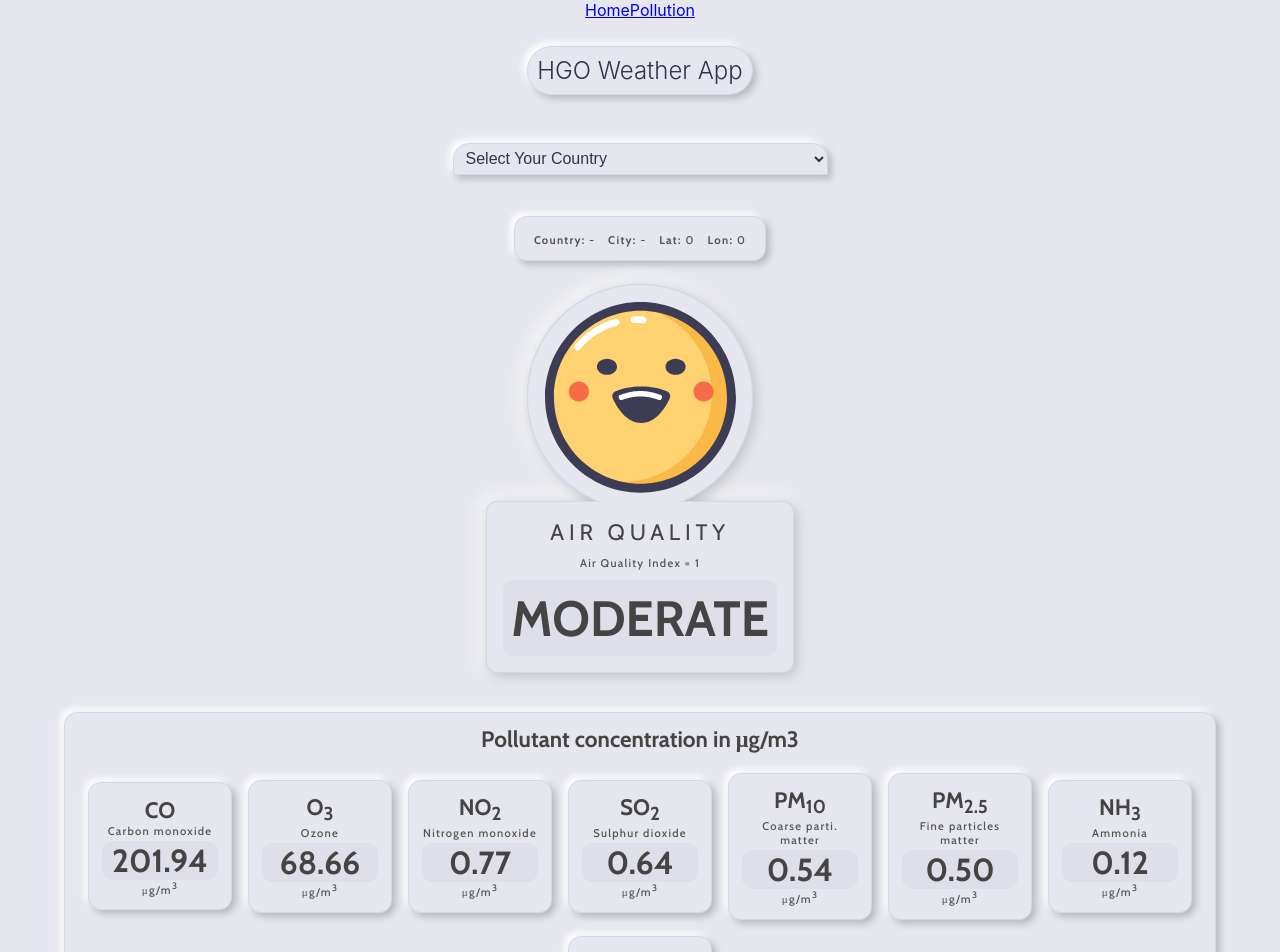
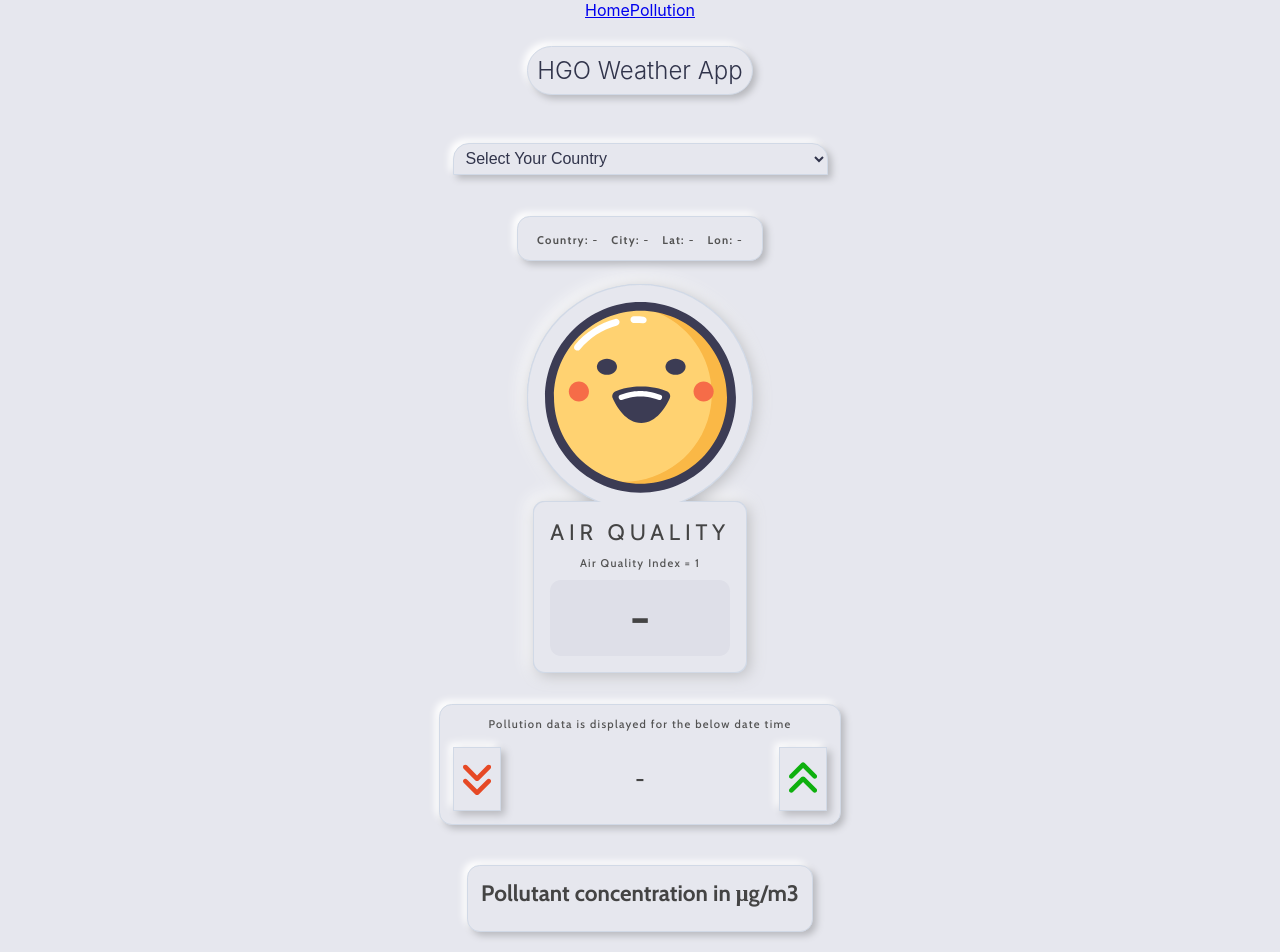
Before and after one commit to Harshal2k/HgoWeatherApp, a React (Create React App) app: page /pollution in a window 1280 px wide. Shown: the top 952 px of the page. Built offline with nearby package versions, Linux system fonts and the light colour scheme.

Commit message:
Fixed date issues
now the pollution details will be refreshed(not the API) everytime we change the date

```diff
--- a/package.json
+++ b/package.json
@@ -8,6 +8,7 @@
     "@testing-library/user-event": "^13.5.0",
     "firebase": "^9.6.6",
     "lottie-web": "^5.8.1",
+    "moment": "^2.29.1",
     "react": "^17.0.2",
     "react-dom": "^17.0.2",
     "react-redux": "^7.2.6",
--- a/src/components/airPollutionComponents/pollutants.js
+++ b/src/components/airPollutionComponents/pollutants.js
@@ -10,7 +10,6 @@ const Pollutants = ({ pollutantsObj }) => {
     for (var i = 0; i < arr.length - 1; i++) {
         var swap = false;
         for (var j = 0; j < arr.length - 1; j++) {
-            console.log(arr[j].value);
             if (Number(arr[j].value) < Number(arr[j + 1].value)) {
                 var obj1 = arr[j]
                 var obj2 = arr[j + 1]
@@ -29,7 +28,7 @@ const Pollutants = ({ pollutantsObj }) => {
             <h1 className="info-h1">Pollutant concentration in μg/m3</h1>
             <div className="pollutionContainer" style={{ flexDirection: "unset", marginTop:"0.7rem" }}>
                 {arr.map((elem) =>
-                    <div className="neumorphismEffect" style={{ width: "9rem", margin: "0.5rem" }}>
+                    <div className="neumorphismEffect" style={{ width: "9rem", margin: "0.5rem", height:"9rem" }}>
                         {generateName(elem.key)}
                         <h1 className="textWithBg" style={{ fontSize: "2rem", marginTop: "0.2rem" }}>{elem.value.toFixed(2)}</h1>
                         <p className="info-p">μg/m<sup>3</sup></p>
@@ -46,59 +45,59 @@ const generateName = (name) => {
         case 'co':
             return (
                 <React.Fragment>
-                    <h1 className="info-h1">CO</h1>
-                    <p className="info-p">Carbon monoxide</p>
+                    <h1 className="info-h1" style={{height:"2rem"}}>CO</h1>
+                    <p className="info-p" style={{height:"1.8rem"}}>Carbon monoxide</p>
                 </React.Fragment>
             );
         case 'no':
             return (
                 <React.Fragment>
-                    <h1 className="info-h1">NO</h1>
-                    <p className="info-p">Nitrogen monoxide</p>
+                    <h1 className="info-h1" style={{height:"2rem"}}>NO</h1>
+                    <p className="info-p" style={{height:"1.8rem"}}>Nitrogen monoxide</p>
                 </React.Fragment>
             );
         case 'no2':
             return (
                 <React.Fragment>
-                    <h1 className="info-h1">NO<sub>2</sub></h1>
-                    <p className="info-p">Nitrogen monoxide</p>
+                    <h1 className="info-h1" style={{height:"2rem"}}>NO<sub>2</sub></h1>
+                    <p className="info-p" style={{height:"1.8rem"}}>Nitrogen oxide</p>
                 </React.Fragment>
             );
 
         case 'o3':
             return (
                 <React.Fragment>
-                    <h1 className="info-h1">O<sub>3</sub></h1>
-                    <p className="info-p">Ozone</p>
+                    <h1 className="info-h1" style={{height:"2rem"}}>O<sub>3</sub></h1>
+                    <p className="info-p" style={{height:"1.8rem"}}>Ozone</p>
                 </React.Fragment>
             );
 
         case 'so2':
             return (
                 <React.Fragment>
-                    <h1 className="info-h1">SO<sub>2</sub></h1>
-                    <p className="info-p">Sulphur dioxide</p>
+                    <h1 className="info-h1" style={{height:"2rem"}}>SO<sub>2</sub></h1>
+                    <p className="info-p" style={{height:"1.8rem"}}>Sulphur dioxide</p>
                 </React.Fragment>
             );
         case 'pm2_5':
             return (
                 <React.Fragment>
-                    <h1 className="info-h1">PM<sub>2.5</sub></h1>
-                    <p className="info-p">Fine particles matter</p>
+                    <h1 className="info-h1" style={{height:"2rem"}}>PM<sub>2.5</sub></h1>
+                    <p className="info-p" style={{height:"1.8rem"}}>Fine particles matter</p>
                 </React.Fragment>
             );
         case 'pm10':
             return (
                 <React.Fragment>
-                    <h1 className="info-h1">PM<sub>10</sub></h1>
-                    <p className="info-p">Coarse parti. matter</p>
+                    <h1 className="info-h1" style={{height:"2rem"}}>PM<sub>10</sub></h1>
+                    <p className="info-p" style={{height:"1.8rem"}}>Coarse parti. matter</p>
                 </React.Fragment>
             );
         case 'nh3':
             return (
                 <React.Fragment>
-                    <h1 className="info-h1">NH<sub>3</sub></h1>
-                    <p className="info-p">Ammonia</p>
+                    <h1 className="info-h1" style={{height:"2rem"}}>NH<sub>3</sub></h1>
+                    <p className="info-p" style={{height:"1.8rem"}}>Ammonia</p>
                 </React.Fragment>
             );
 
--- a/src/components/airPollutionComponents/pollutionDetails.js
+++ b/src/components/airPollutionComponents/pollutionDetails.js
@@ -1,6 +1,6 @@
 import React from "react";
 import { useSelector, useDispatch } from "react-redux";
-import { setPollutionData } from "../../actions";
+import { setPollutionData, setPollutants } from "../../actions";
 import Pollutants from "./pollutants";
 import poor from '../../../src/static/poor.json'
 import veryPoor from '../../../src/static/veryPoor.json';
@@ -8,14 +8,54 @@ import moderate from '../../../src/static/moderate.json';
 import good from '../../../src/static/good.json';
 import fair from '../../../src/static/fair.json';
 import lottie from 'lottie-web';
+import moment from 'moment'
 
+var fetchStarted = false;
+var AQI = 0;
+var aqiComment = "-";
+var emote = good;
+var isEmoteChanged = false;
+var date="-";
+var pDatalistIndex=0;
+var pollutionListLength=0;
 async function getPollutionData(coordinates, dispatch) {
-    var res = await fetch(`http://api.openweathermap.org/data/2.5/air_pollution/forecast?lat=${coordinates.lat}&lon=${coordinates.lon}&appid=78d818a07aa06aad2c5ca7f24be31e9f`)
-    var data = await res.json();
-    dispatch(setPollutionData(data));
-    console.log(data.list[0].main);
-    console.log(data)
-        ;
+    try {
+        if (!fetchStarted && coordinates.lat !== "-" && coordinates.lon !== "-") {
+            fetchStarted = true;
+            var res = await fetch(`http://api.openweathermap.org/data/2.5/air_pollution/forecast?lat=${coordinates.lat}&lon=${coordinates.lon}&appid=78d818a07aa06aad2c5ca7f24be31e9f`);
+            var data = await res.json();
+            dispatch(setPollutionData(data));
+            fetchStarted = false;
+        }
+    } catch (err) {
+        dispatch(setPollutionData({}));
+        fetchStarted = false;
+    }
+
+}
+
+function change(data,index,dispatch,isUp){
+    if(isUp){
+        index=index+1;
+    }else{
+        index=index-1;
+    }
+    console.log(index);
+    if(index>=data.list.length-1){
+        document.querySelector("#up").disabled=true;
+        document.querySelector("#down").disabled=false;
+    }else if(index==0){
+        document.querySelector("#down").disabled=true;
+        document.querySelector("#up").disabled=false;
+    }else{
+        document.querySelector("#down").disabled=false;
+        document.querySelector("#up").disabled=false;
+    }
+    if ("components" in data.list[index]) {
+        dispatch(setPollutants({index:index,component:data.list[index].components,aqi:data.list[index].main.aqi}));
+        document.querySelector("#dateText").innerHTML=moment.unix(data.list[index].dt).format("lll");
+
+    }
 }
 
 const Pollution = () => {
@@ -24,29 +64,68 @@ const Pollution = () => {
     var city = useSelector(state => state.city);
     var country = useSelector(state => state.country);
     var pollutionData = useSelector(state => state.pollutionData);
-    console.log(pollutionData);
-    if (pollutionData === {}) {
+    const pollutantsData=useSelector(state=>state.pollutants);
+    let pollutantsIndex=pollutantsData.index;
+    let pollutants=pollutantsData.component;
+    let AQI = pollutantsData.aqi;
+    console.log(pollutants);
+    if(pollutants=={}){
+        console.log("in")
+        document.querySelector("#down").disabled=true;
+        document.querySelector("#up").disabled=true;
+    }
+    if (Object.keys(pollutionData).length === 0) {
         getPollutionData(coordinates, dispatch);
     }
-    const pollutants = {
-        "co": 201.94053649902344,
-        "no": 0.01877197064459324,
-        "no2": 0.7711350917816162,
-        "o3": 68.66455078125,
-        "so2": 0.6407499313354492,
-        "pm2_5": 0.5,
-        "pm10": 0.540438711643219,
-        "nh3": 0.12369127571582794
-    };
+    if (pollutionData && pollutionData.list && pollutionData.list.length > 0) {
+        if(Object.keys(pollutants).length===0){
+            dispatch(setPollutants({index:0,component:pollutionData.list[0].components,aqi:pollutionData.list[0].main.aqi}));
+            pollutantsIndex=0;
+            pollutants=pollutionData.list[0].components;
+            AQI=pollutionData.list[0].main.aqi;
+        }
+        //AQI = pollutionData.list[0].main.aqi;
+        if (AQI === 1) {
+            aqiComment = "Good";
+            emote = good;
+        } else if (AQI === 2) {
+            aqiComment = "Fair";
+            emote = fair;
+        } else if (AQI === 3) {
+            aqiComment = "Moderate";
+            emote = moderate;
+        } else if (AQI === 4) {
+            aqiComment = "Poor";
+            emote = poor;
+        } else if (AQI === 5) {
+            aqiComment = "Very Poor";
+            emote = veryPoor;
+        } else {
+            aqiComment = "-";
+            emote = good;
+        }
+        isEmoteChanged = true;
+        pollutionListLength=pollutionData.list.length;
+        date=moment.unix(pollutionData.list[pollutantsIndex].dt).format("lll");
+    }
     React.useEffect(() => {
-        lottie.loadAnimation({
+        var animation = lottie.loadAnimation({
             container: document.querySelector("#earthAnim"),
-            animationData: good,
+            animationData: emote,
         });
-    }, []);
+        if (isEmoteChanged) {
+            animation.destroy();
+            animation = lottie.loadAnimation({
+                container: document.querySelector("#earthAnim"),
+                animationData: emote,
+            });
+            isEmoteChanged = false;
+        }
+
+    }, [emote]);
 
     return (
-        <div className="pollutionContainer" style={{width:"100%"}}>
+        <div className="pollutionContainer" style={{ width: "100%" }}>
             <div className="addressDetails">
                 <p className="info-p addrText"><span className="mkBold">Country:</span> {country ? country : "-"}</p>
                 <p className="info-p addrText"><span className="mkBold">City:</span> {city ? city : "-"}</p>
@@ -57,11 +136,19 @@ const Pollution = () => {
                 <div id="earthAnim" className="lottieAnim" />
                 <div className="airQualityContainer">
                     <p style={{ letterSpacing: "0.3rem" }} className="info-h1">AIR QUALITY</p>
-                    <p style={{ margin: "0.6rem" }} className="info-p">Air Quality Index = 1</p>
-                    <h1 className="textWithBg" style={{fontSize:"3.1rem", padding:"0.5rem"}}>MODERATE</h1>
+                    <p style={{ margin: "0.6rem" }} className="info-p">Air Quality Index = {AQI}</p>
+                    <h1 className="textWithBg" style={{ fontSize: "3.1rem", padding: "0.5rem" }}>{aqiComment}</h1>
                 </div>
             </div>
-            <Pollutants pollutantsObj={pollutants}/>
+            <div style={{ marginTop: "2rem" }} className="pollutionContainer neumorphismEffect">
+                <p className="info-p">Pollution data is displayed for the below date time</p>
+                <div style={{marginTop:"1rem", flexDirection: "row" }} className="pollutionContainer">
+                    <button id="down" onClick={()=>change(pollutionData,pollutantsIndex,dispatch,false)} style={{ height: "4rem", width: "3rem", marginRight:"0.7rem" }} className="searchDiv-button"><svg xmlns="http://www.w3.org/2000/svg" viewBox="0 0 384 512"><path fill="#e64925" d="M169.4 278.6C175.6 284.9 183.8 288 192 288s16.38-3.125 22.62-9.375l160-160c12.5-12.5 12.5-32.75 0-45.25s-32.75-12.5-45.25 0L192 210.8L54.63 73.38c-12.5-12.5-32.75-12.5-45.25 0s-12.5 32.75 0 45.25L169.4 278.6zM329.4 265.4L192 402.8L54.63 265.4c-12.5-12.5-32.75-12.5-45.25 0s-12.5 32.75 0 45.25l160 160C175.6 476.9 183.8 480 192 480s16.38-3.125 22.62-9.375l160-160c12.5-12.5 12.5-32.75 0-45.25S341.9 252.9 329.4 265.4z" /></svg></button>
+                    <h1 id="dateText" style={{width:"16rem"}} className="info-h1">{date}</h1>
+                    <button id="up" onClick={()=>change(pollutionData,pollutantsIndex,dispatch,true)}  style={{ height: "4rem", width: "3rem", marginLeft:"0.7rem" }} className="searchDiv-button"><svg xmlns="http://www.w3.org/2000/svg" viewBox="0 0 384 512"><path fill="#0eb00e" d="M54.63 246.6L192 109.3l137.4 137.4C335.6 252.9 343.8 256 352 256s16.38-3.125 22.62-9.375c12.5-12.5 12.5-32.75 0-45.25l-160-160c-12.5-12.5-32.75-12.5-45.25 0l-160 160c-12.5 12.5-12.5 32.75 0 45.25S42.13 259.1 54.63 246.6zM214.6 233.4c-12.5-12.5-32.75-12.5-45.25 0l-160 160c-12.5 12.5-12.5 32.75 0 45.25s32.75 12.5 45.25 0L192 301.3l137.4 137.4C335.6 444.9 343.8 448 352 448s16.38-3.125 22.62-9.375c12.5-12.5 12.5-32.75 0-45.25L214.6 233.4z" /></svg></button>
+                </div>
+            </div>
+            <Pollutants pollutantsObj={pollutants} />
         </div>
     );
 };
--- a/src/reducers/coordinates.js
+++ b/src/reducers/coordinates.js
@@ -1,4 +1,4 @@
-const coordinatesReducer =(state={lat:0,lon:0},{type,payload})=>{
+const coordinatesReducer =(state={lat:"-",lon:"-"},{type,payload})=>{
     switch(type){
         case 'SET_COORDINATES':
             return payload;
--- a/src/reducers/index.js
+++ b/src/reducers/index.js
@@ -5,6 +5,7 @@ import progressReducer from './progress';
 import dataReducer from './data';
 import coordinatesReducer from './coordinates';
 import pollutionDataReducer from './pollutionData';
+import pollutantsReducer from './pollutants';
 import {combineReducers} from 'redux';
 
 const allReducers = combineReducers({
@@ -15,6 +16,7 @@ const allReducers = combineReducers({
     data:dataReducer,
     coordinates:coordinatesReducer,
     pollutionData:pollutionDataReducer,
+    pollutants:pollutantsReducer,
 });
 
 export default allReducers;
```
Also changed, not shown: src/App.css (+11 -0 lines), src/actions/index.js (+7 -0 lines), src/components/search.js (+14 -8 lines), src/reducers/pollutants.js (added, +13 -0 lines), 1 other file (tests, documents, lock files or other folders).
